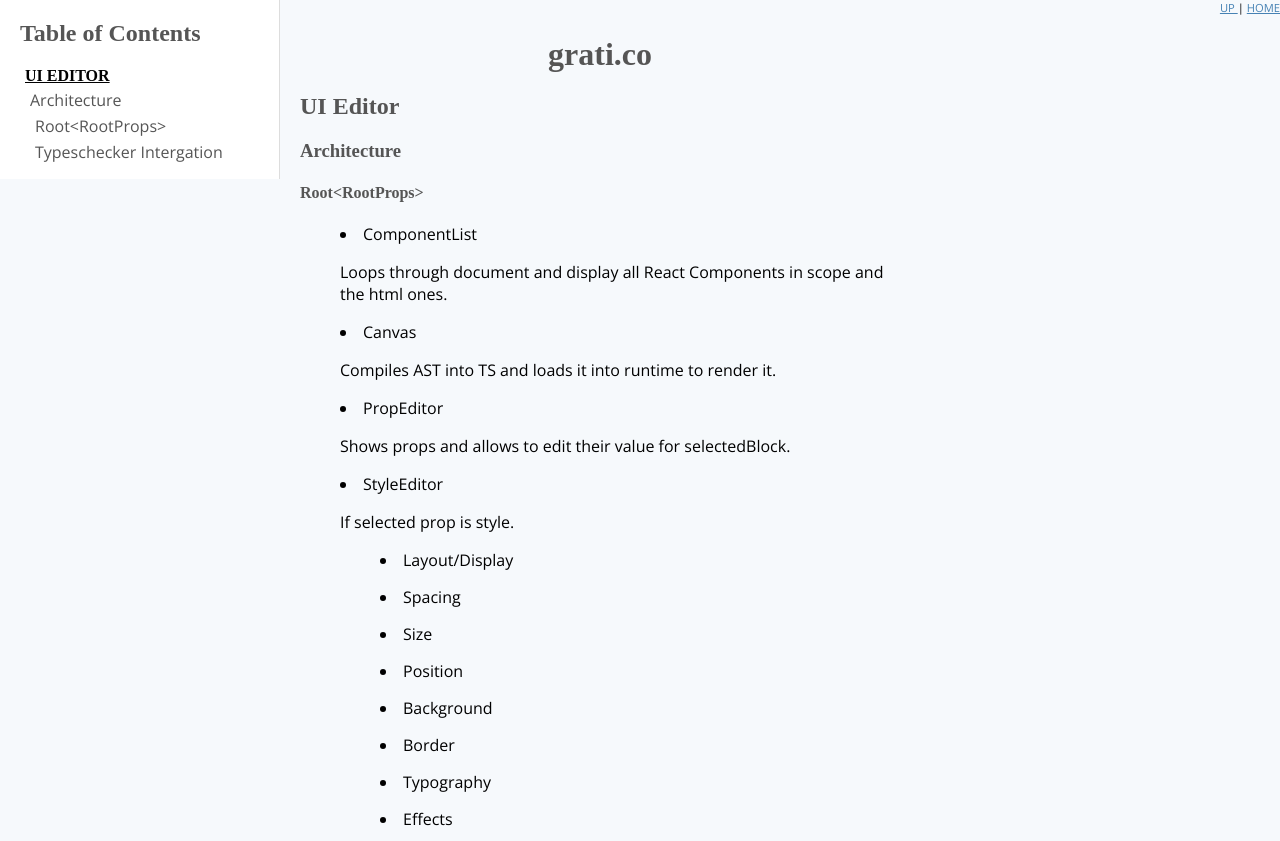
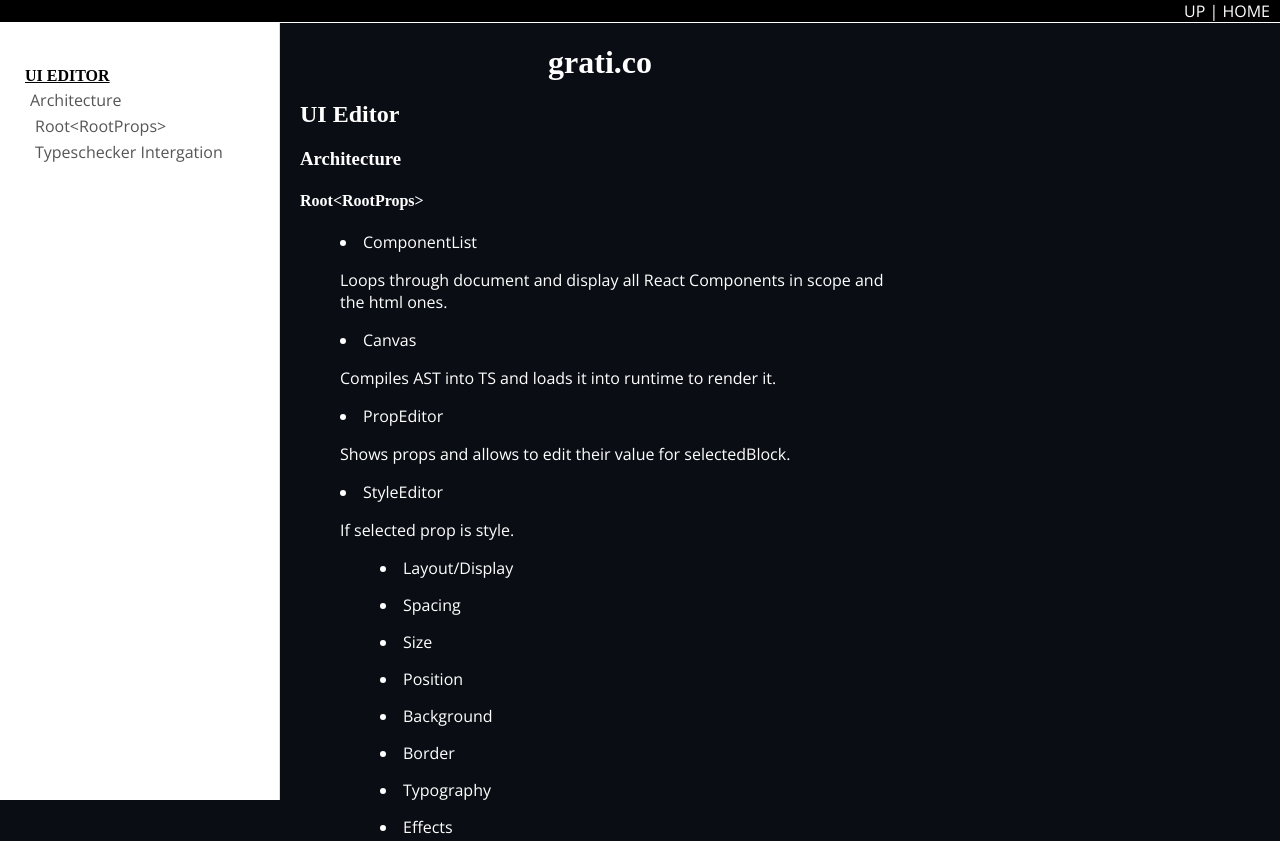
Before and after one commit to abhishiv/notes, a website: page gratico/index.html in a window 1280 px wide. Shown: the top 841 px of the page. Drawn offline with nearby package versions, Linux system fonts and the light colour scheme; a web font is replaced by a local one.

Commit message:
profile page

```diff
--- a/org/theme/styles.css
+++ b/org/theme/styles.css
@@ -65,9 +65,10 @@
 }
 
 html, body {
-    background: #f6f9fc;
     font-family: "Open Sans";
     margin: 0;
+    background: rgb(10,14,20);
+    color: white;
 
 }
 
@@ -86,15 +87,10 @@
 h1,h2,h3,h4,h5,h6,h7,h8,h9,h10 {
     /* font-family: "Slabo 27px"; */
     /* text-transform: uppercase; */
-    color: black;
     font-weight: bold;
     /* font-family: "Slabo 27px"; */
     /* text-transform: uppercase; */
-    color: black;
     font-family: "GT Walsheim Pro";
-    color: #555;
-
-
 }
 #content {
     padding-left: 300px;
@@ -113,6 +109,7 @@
     padding: 0 15px 0 20px;
     border-right: 1px solid #ddd;
     font-size: 16px;
+    min-height: 100vh;
 }
 #table-of-contents a {
         color: inherit;
@@ -168,3 +165,23 @@
     font-family: "GT Walsheim Pro";
     font-weight: bold;
 }
+
+#org-div-home-and-up {
+    text-align: right;
+    font-size: 70%;
+    white-space: nowrap;
+    position: sticky;
+    top: 0;
+    border-bottom: 1px solid;
+    background: black;
+    font-size: 16px;
+    padding-right: 10px;
+    z-index: 99999;
+}
+div#org-div-home-and-up a {
+    color: white;
+    /* font-size: 20px; */
+    /* position: sticky; */
+    /* top: 0; */
+    text-decoration: none;
+}
```
